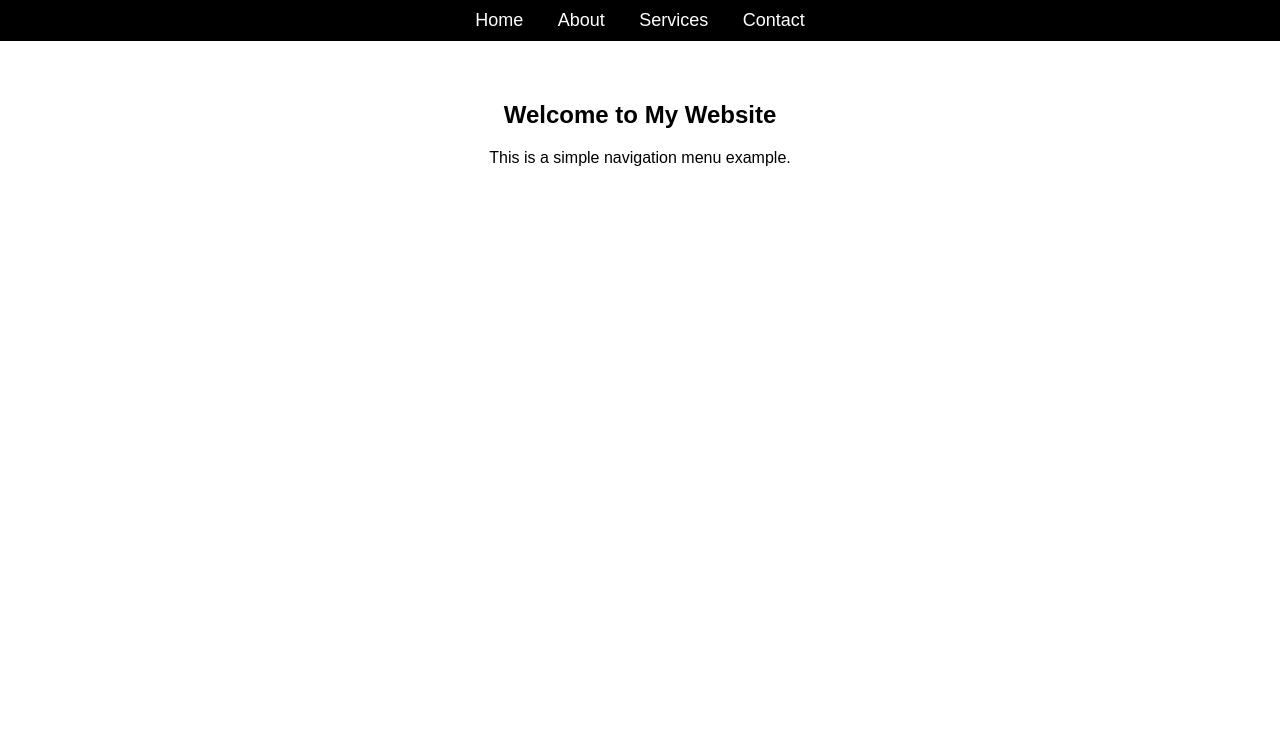
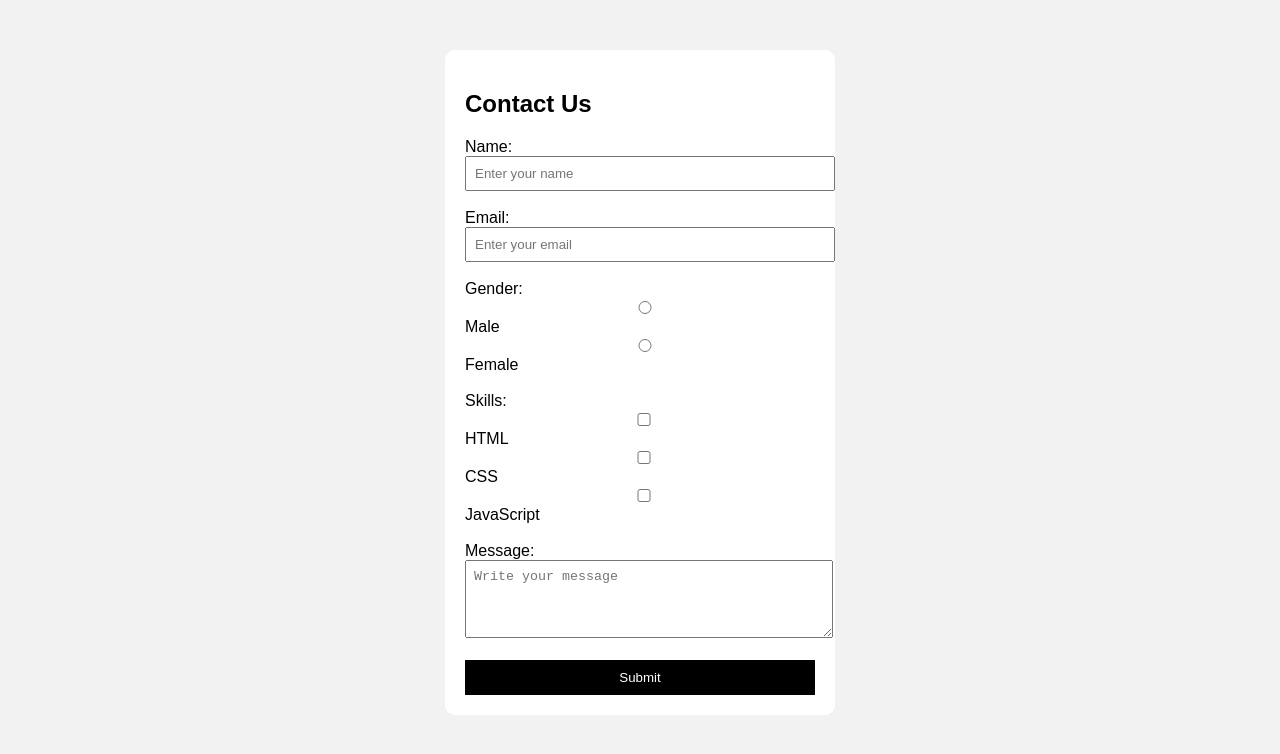
Before and after one commit to dhavaseharshada-boop/Saiket-Web-Development-Internship, a plain HTML site: page index.html in a window 1280 px wide. Drawn offline with Linux system fonts and the light colour scheme.

Commit message:
Uploaded Task 4 Contact Form files

```diff
--- a/index.html
+++ b/index.html
@@ -1,24 +1,34 @@
 <!DOCTYPE html>
 <html>
 <head>
-    <title>Navigation Menu</title>
+    <title>Contact Form</title>
     <link rel="stylesheet" href="style.css">
 </head>
 <body>
 
-    <nav>
-        <ul>
-            <li><a href="#">Home</a></li>
-            <li><a href="#">About</a></li>
-            <li><a href="#">Services</a></li>
-            <li><a href="#">Contact</a></li>
-        </ul>
-    </nav>
+    <form>
+        <h2>Contact Us</h2>
 
-    <section>
-        <h1>Welcome to My Website</h1>
-        <p>This is a simple navigation menu example.</p>
-    </section>
+        <label>Name:</label><br>
+        <input type="text" placeholder="Enter your name"><br><br>
+
+        <label>Email:</label><br>
+        <input type="email" placeholder="Enter your email"><br><br>
+
+        <label>Gender:</label><br>
+        <input type="radio" name="gender"> Male
+        <input type="radio" name="gender"> Female<br><br>
+
+        <label>Skills:</label><br>
+        <input type="checkbox"> HTML
+        <input type="checkbox"> CSS
+        <input type="checkbox"> JavaScript<br><br>
+
+        <label>Message:</label><br>
+        <textarea rows="4" placeholder="Write your message"></textarea><br><br>
+
+        <button type="submit">Submit</button>
+    </form>
 
 </body>
 </html>
--- a/script.js
+++ b/script.js
@@ -1 +1 @@
-alert("Welcome to my Portfolio Website");
+alert("Form Loaded Successfully");
--- a/style.css
+++ b/style.css
@@ -1,36 +1,30 @@
 body {
-    margin: 0;
+    background-color: #f2f2f2;
     font-family: Arial, sans-serif;
 }
 
-nav {
-    background-color: black;
-    padding: 10px 0;
+form {
+    background-color: white;
+    width: 350px;
+    margin: 50px auto;
+    padding: 20px;
+    border-radius: 10px;
 }
 
-nav ul {
-    list-style: none;
-    margin: 0;
-    padding: 0;
-    text-align: center;
+input, textarea {
+    width: 100%;
+    padding: 8px;
 }
 
-nav ul li {
-    display: inline;
-    margin: 0 15px;
+button {
+    background-color: black;
+    color: white;
+    border: none;
+    padding: 10px;
+    width: 100%;
+    cursor: pointer;
 }
 
-nav ul li a {
-    color: white;
-    text-decoration: none;
-    font-size: 18px;
+button:hover {
+    background-color: green;
 }
-
-nav ul li a:hover {
-    color: yellow;
-}
-
-section {
-    padding: 40px;
-    text-align: center;
-}
```
